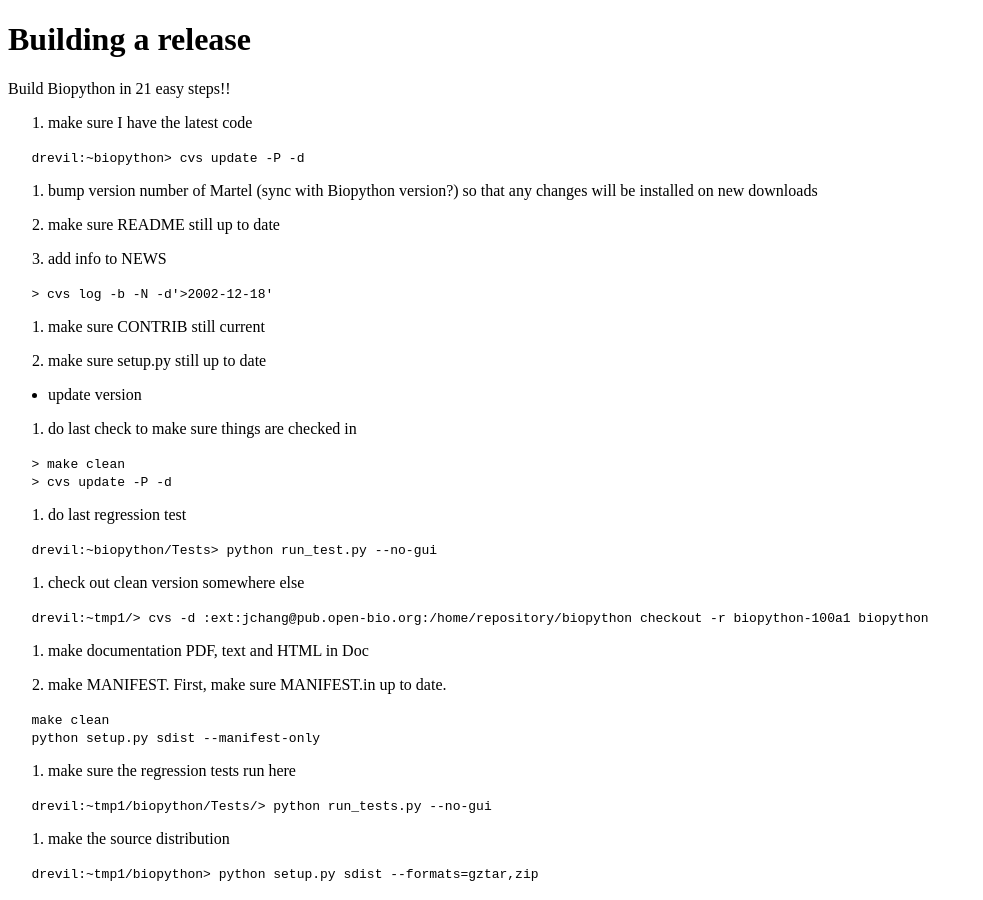
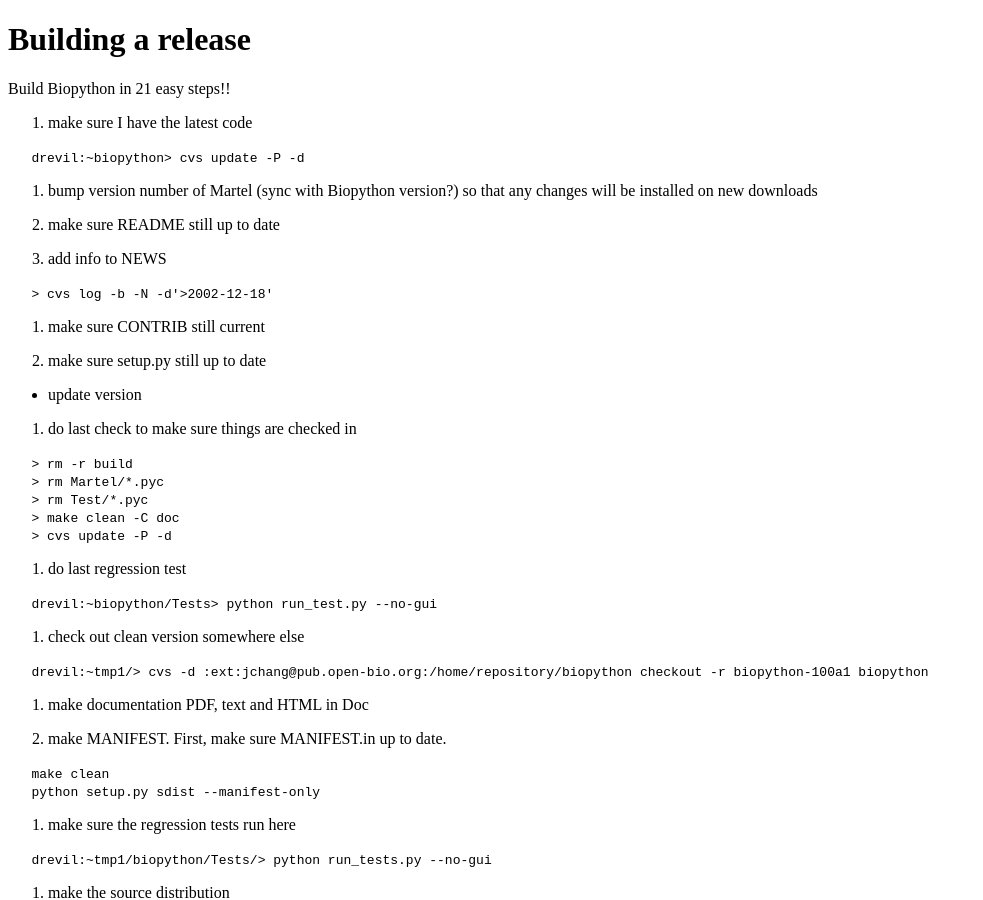
Before and after one commit to biopython/biopython.github.io, a Jekyll site: the page built from wiki/Building_a_release.md, in a window 1280 px wide and 900 px high. Shown: the whole window, without its empty margins (0-983 px from the left). Built offline with Jekyll 4.4.1, drawn with Linux system fonts in a browser that asks for light colours.

Commit message:
Change to wiki page

```diff
--- a/wiki/Building_a_release.md
+++ b/wiki/Building_a_release.md
@@ -27,7 +27,10 @@ any changes will be installed on new downloads
 
 7. do last check to make sure things are checked in
 
-`   > make clean`
+`   > rm -r build`
+`   > rm Martel/*.pyc`
+`   > rm Test/*.pyc`
+`   > make clean -C doc`
 `   > cvs update -P -d `
 
 8. do last regression test
```
Also changed, not shown: 1 other file.
